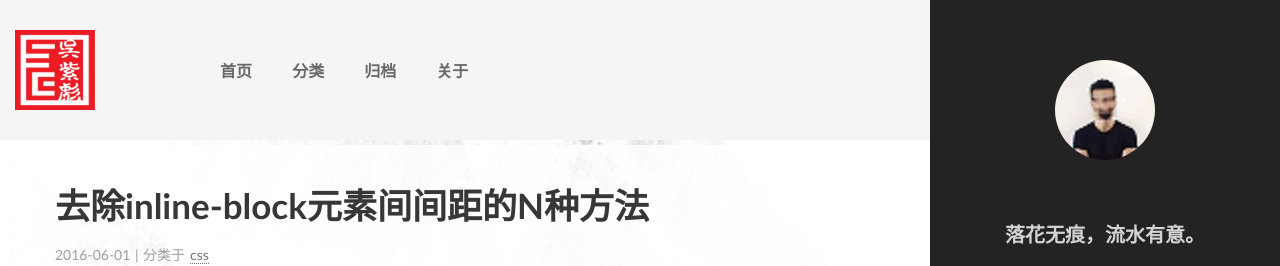
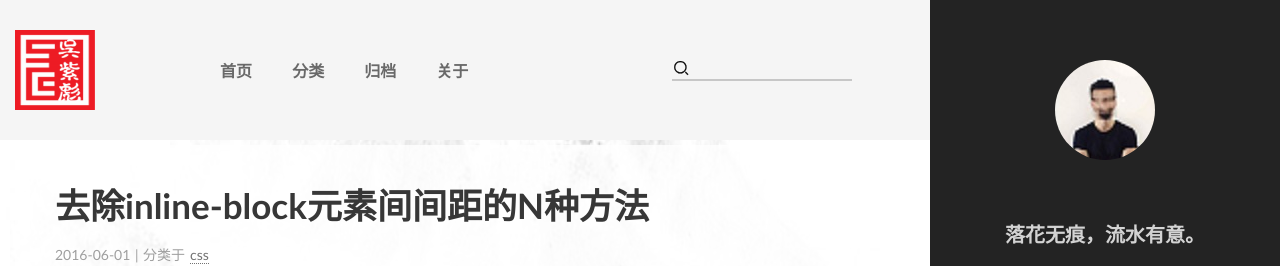
Before and after one commit to zibiaowu/zibiaowu.github.io, a Jekyll site: the page built from index.html, in a window 1280 px wide. Shown: the top 266 px of the page. Built offline with Jekyll 4.4.1, drawn with Linux system fonts in a browser that asks for light colours; the list of posts is cut into pages by our own code; comment, search, counter and statistics services are not loaded.

Commit message:
refresh search

```diff
--- a/_layouts/default.html
+++ b/_layouts/default.html
@@ -30,16 +30,7 @@
 					<li><a href="/about/index.html">关于</a></li>	<!-- 最后一个li的结束标签要写上，是为了兼容IE6 -->
 				</ul>
 
-			<!-- 百度站内搜索 -->
-			<script type="text/javascript">
-				(function(){
-					document.write(unescape('%3Cdiv id="bdcs"%3E%3C/div%3E'));
-					var bdcs = document.createElement('script');
-					bdcs.type = 'text/javascript';
-					bdcs.async = true;
-					bdcs.src = 'http://znsv.baidu.com/customer_search/api/js?sid=11990796991200480138' + '&plate_url=' + encodeURIComponent(window.location.href) + '&t=' + Math.ceil(new Date()/3600000);
-					var s = document.getElementsByTagName('script')[0];s.parentNode.insertBefore(bdcs, s);})();
-			</script>
+				<span class="iconfont SearchIcon" id="SearchIcon">&#xe60c;</span><input id="bdcsMain" class="topSearch iconfont" type="text" />
 
 			</nav>
 		</div>
--- a/resource/css/main.css
+++ b/resource/css/main.css
@@ -51,11 +51,14 @@ html,body{height:100%;}
 .topHeader{height:140px;background: rgb(245,245,245);}
 .topHeader .comWidth{background: rgb(245,245,245);}
 .topHeader .logo{margin:30px 0 30px 0;width: 80px;height: 80px;display: inline-block;}
-.topNav{display: inline-block;margin:50px 0 0 100px;vertical-align:top;}
+.topNav{display: inline-block;margin:50px 180px 0 100px;vertical-align:top;}
 .topNav li{display: inline-block;padding:10px 20px;text-align: center;border-radius:20px;}
 .topNav li a{color:rgb(105,105,105);font-weight: bold;}
 .topNav li:hover,.active{background:rgb(225,225,225);}
 
+.SearchIcon{display:inline-block;line-height: 17px;margin-right: -17px;position: relative;z-index: 1;/*font-weight: bold;*/}
+.topSearch{width: 180px;background: rgb(245,245,245);border-bottom: 2px solid rgb(199,199,199);display:inline-block;line-height: 17px;padding:2px 0 2px 20px;}
+.topSearch:focus{border-bottom: 2px solid rgb(34,34,34);}
 
 .sidebar{background:rgb(35,35,35);position:fixed;right:-350px;top:0;bottom:0;width:350px;}
 /*博客目录及个人简介切换*/
--- a/resource/js/main.js
+++ b/resource/js/main.js
@@ -149,6 +149,7 @@ function SidebarToggle(){
 window.onload = function() {
 	 /* body... */
 	var	hide_toggle = document.getElementById("hide_toggle"),
+		searchInput = document.getElementById("bdcsMain"),
 	    backTop = document.getElementById("back_top");
 	scrollTop = document.documentElement.scrollTop||document.body.scrollTop;
 
@@ -176,6 +177,17 @@ window.onload = function() {
 		}
 	});
 
+	addHandler(searchInput,"focus",function () {
+		 /* body... */
+		 var searchIcon = document.getElementById("SearchIcon");
+		 searchIcon.style.fontWeight = 'bold';
+	});
+
+	addHandler(searchInput,"blur",function () {
+		 /* body... */
+		 var searchIcon = document.getElementById("SearchIcon");
+		 searchIcon.style.fontWeight = 'normal';
+	})
 	addHandler(backTop,"click",backTopFun);
 
 	reloc();
```
Also changed, not shown: other parts of _layouts/default.html (+11 -0 lines), resource/image/search.png (added). Lines whose indentation alone changed are shown as unchanged.
